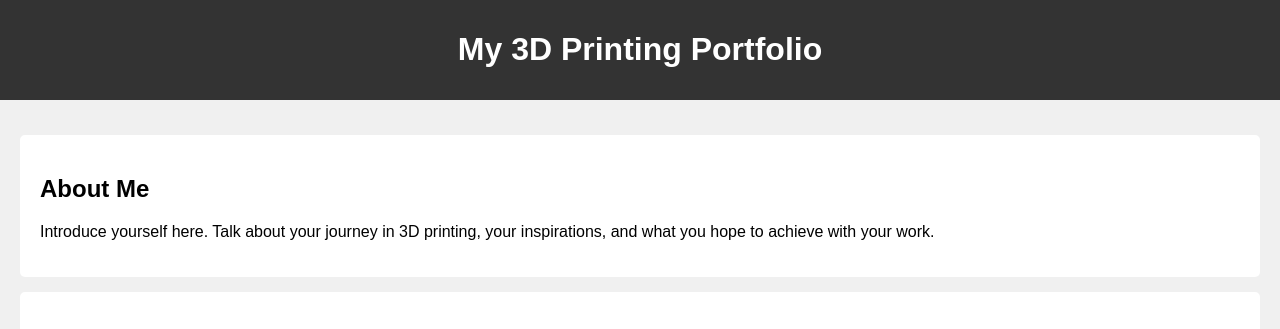
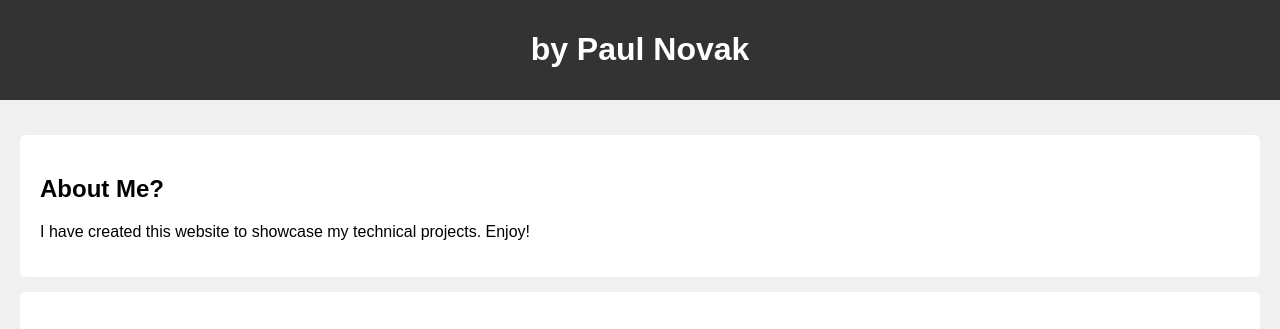
Before and after one commit to paulienov/Portfolio, a plain HTML site: page index.html in a window 1280 px wide. Shown: the top 329 px of the page. Drawn offline with Linux system fonts and the light colour scheme.

Commit message:
personalized text

```diff
--- a/index.html
+++ b/index.html
@@ -3,7 +3,7 @@
 <head>
     <meta charset="UTF-8">
     <meta name="viewport" content="width=device-width, initial-scale=1.0">
-    <title>My 3D Printing Portfolio</title>
+    <title>Project Portfolio</title>
     <style>
         body {
             font-family: Arial, sans-serif;
@@ -41,13 +41,13 @@
 <body>
 
 <div class="header">
-    <h1>My 3D Printing Portfolio</h1>
+    <h1>by Paul Novak</h1>
 </div>
 
 <div class="content">
     <div class="about-section">
-        <h2>About Me</h2>
-        <p>Introduce yourself here. Talk about your journey in 3D printing, your inspirations, and what you hope to achieve with your work.</p>
+        <h2>About Me?</h2>
+        <p>I have created this website to showcase my technical projects. Enjoy!</p>
     </div>
 
     <div class="gallery-section">
```
